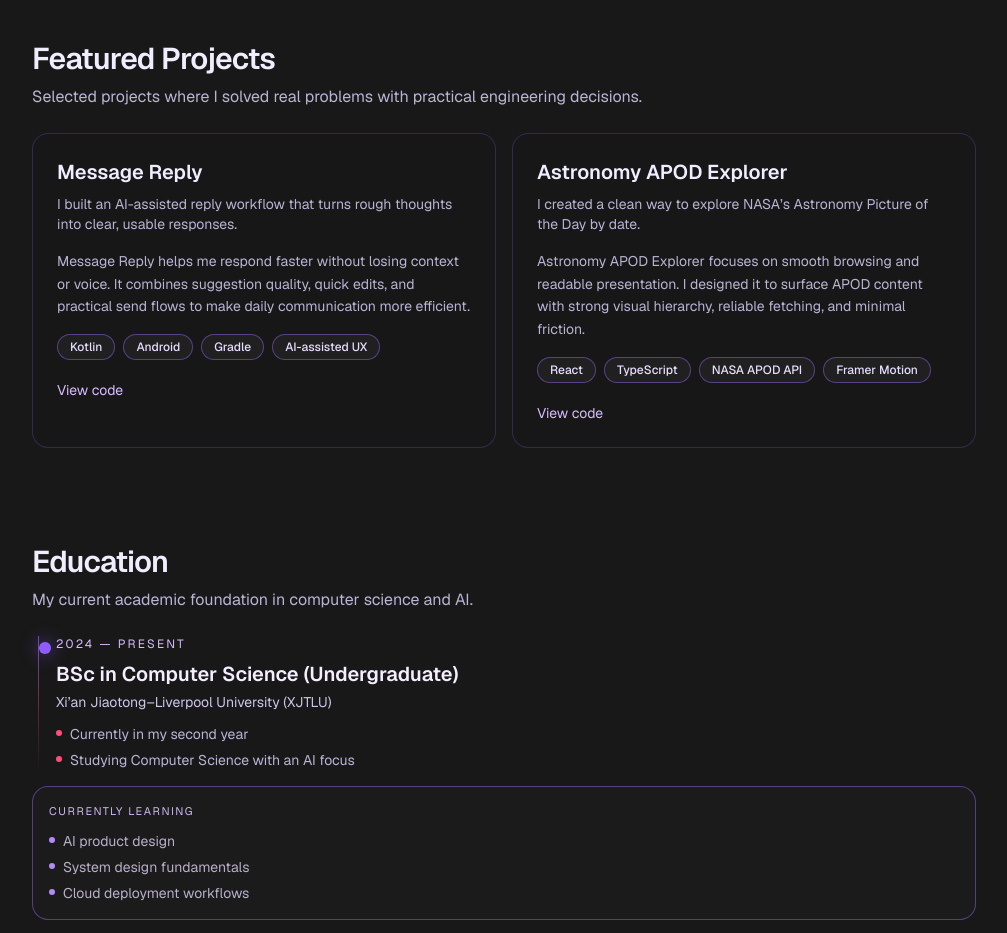
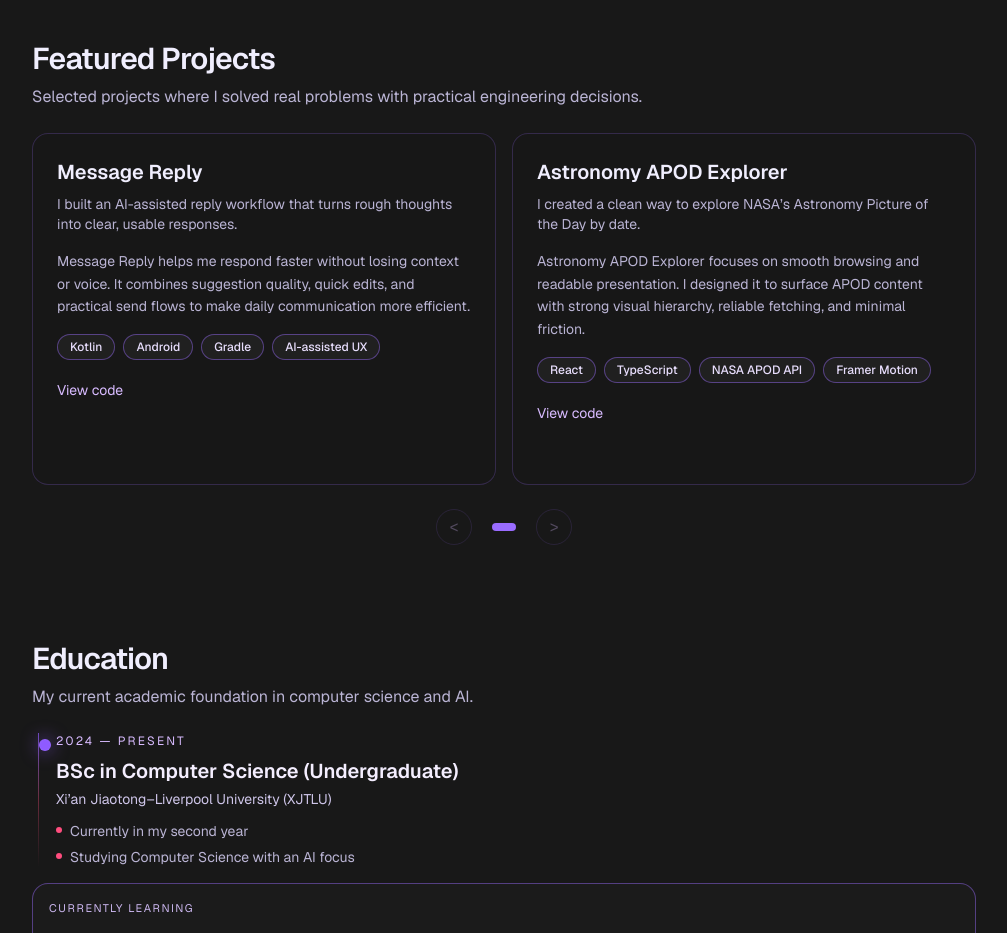
Before and after one commit to BlguunBN/Portfolio, a Next.js app: page / in a window 1280 px wide. Shown: the part 1080-2013 px from the top of the page, without its empty margins (136-1143 px from the left). Built offline with nearby package versions, Linux system fonts and the light colour scheme.

Commit message:
fix(projects): stabilize featured carousel sizing and smooth sideways scroll

```diff
--- a/src/components/sections/projects.tsx
+++ b/src/components/sections/projects.tsx
@@ -1,5 +1,6 @@
 "use client";
 
+import { useMemo, useRef, useState, type WheelEvent } from "react";
 import { motion, useReducedMotion } from "framer-motion";
 import Link from "next/link";
 import { Chip } from "@/src/components/ui/chip";
@@ -7,8 +8,56 @@ import { GlassCard } from "@/src/components/ui/glass-card";
 import { Section } from "@/src/components/ui/section";
 import { projects } from "@/src/data/projects";
 
+const PAGE_SIZE = 2;
+const WHEEL_TRIGGER = 56;
+const WHEEL_LOCK_MS = 300;
+const SWIPE_TRIGGER = 72;
+const SWIPE_VELOCITY_FACTOR = 0.16;
+
 export function ProjectsSection() {
   const shouldReduceMotion = useReducedMotion();
+  const [page, setPage] = useState(0);
+  const wheelCarry = useRef(0);
+  const wheelLockUntil = useRef(0);
+
+  const pages = useMemo(
+    () =>
+      Array.from({ length: Math.ceil(projects.length / PAGE_SIZE) }, (_, i) =>
+        projects.slice(i * PAGE_SIZE, i * PAGE_SIZE + PAGE_SIZE),
+      ),
+    [],
+  );
+
+  const totalPages = pages.length;
+
+  function clampPage(nextPage: number) {
+    return Math.min(totalPages - 1, Math.max(0, nextPage));
+  }
+
+  function goTo(nextPage: number) {
+    setPage(clampPage(nextPage));
+  }
+
+  function goBy(delta: number) {
+    setPage((currentPage) => clampPage(currentPage + delta));
+  }
+
+  function handleHorizontalWheel(event: WheelEvent<HTMLDivElement>) {
+    if (shouldReduceMotion || totalPages < 2) return;
+    if (Math.abs(event.deltaX) <= Math.abs(event.deltaY)) return;
+
+    event.preventDefault();
+    const now = performance.now();
+    if (now < wheelLockUntil.current) return;
+
+    wheelCarry.current += event.deltaX;
+    if (Math.abs(wheelCarry.current) < WHEEL_TRIGGER) return;
+
+    const direction = wheelCarry.current > 0 ? 1 : -1;
+    wheelCarry.current = 0;
+    wheelLockUntil.current = now + WHEEL_LOCK_MS;
+    goBy(direction);
+  }
 
   return (
     <Section
@@ -16,21 +65,35 @@ export function ProjectsSection() {
       title="Featured Projects"
       subtitle="Selected projects where I solved real problems with practical engineering decisions."
     >
+      <div className="relative overflow-hidden" onWheel={handleHorizontalWheel}>
+        <motion.div
+          className="flex items-stretch"
+          animate={{ x: `${-page * 100}%` }}
+          transition={
+            shouldReduceMotion
+              ? { duration: 0 }
+              : { type: "spring", stiffness: 240, damping: 30, mass: 0.7 }
+          }
+          drag={shouldReduceMotion ? false : "x"}
+          dragConstraints={{ left: 0, right: 0 }}
+          dragElastic={shouldReduceMotion ? 0 : 0.1}
+          dragMomentum={false}
+          onDragEnd={(_, info) => {
+            const swipe = info.offset.x + info.velocity.x * SWIPE_VELOCITY_FACTOR;
+            if (swipe < -SWIPE_TRIGGER) goBy(1);
+            else if (swipe > SWIPE_TRIGGER) goBy(-1);
+          }}
+          style={{ cursor: shouldReduceMotion ? "default" : "grab" }}
+        >
+          {pages.map((pageProjects, pageIndex) => (
+            <div key={pageIndex} className="w-full shrink-0">
               <div className="grid gap-4 md:grid-cols-2">
-        {projects.map((project, index) => (
+                {pageProjects.map((project) => (
                   <motion.div
                     key={project.slug}
-            {...(shouldReduceMotion
-              ? {}
-              : {
-                  initial: { opacity: 0, y: 20 },
-                  whileInView: { opacity: 1, y: 0 },
-                  viewport: { once: true, amount: 0.2 },
-                  transition: { duration: 0.35, delay: index * 0.06 },
-                  whileHover: { y: -4 },
-                })}
+                    {...(shouldReduceMotion ? {} : { whileHover: { y: -4 } })}
                   >
-            <GlassCard interactive className="h-full">
+                    <GlassCard interactive className="h-full min-h-[22rem] select-none">
                       <h3 className="text-xl font-semibold">{project.title}</h3>
                       <p className="text-muted mt-2 text-sm">{project.oneLiner}</p>
                       <p className="text-muted mt-4 text-sm leading-relaxed">{project.summary}</p>
@@ -45,6 +108,7 @@ export function ProjectsSection() {
                           target="_blank"
                           rel="noopener noreferrer"
                           className="text-[#d8bbff] hover:text-[#ff8fb2] focus-visible:outline-none focus-visible:ring-2 focus-visible:ring-[#9a6cff] rounded-sm"
+                          onClick={(e) => e.stopPropagation()}
                         >
                           View code
                         </Link>
@@ -54,6 +118,7 @@ export function ProjectsSection() {
                             target="_blank"
                             rel="noopener noreferrer"
                             className="text-[#d8bbff] hover:text-[#ff8fb2] focus-visible:outline-none focus-visible:ring-2 focus-visible:ring-[#9a6cff] rounded-sm"
+                            onClick={(e) => e.stopPropagation()}
                           >
                             Live preview
                           </Link>
@@ -63,6 +128,43 @@ export function ProjectsSection() {
                   </motion.div>
                 ))}
               </div>
+            </div>
+          ))}
+        </motion.div>
+
+        <div className="mt-6 flex items-center justify-center gap-5">
+          <button
+            onClick={() => goTo(page - 1)}
+            disabled={page === 0}
+            aria-label="Previous projects"
+            className="flex h-9 w-9 items-center justify-center rounded-full border border-[#9a6cff]/40 text-[#d8bbff] transition-colors hover:border-[#9a6cff] hover:text-white disabled:opacity-30 disabled:cursor-not-allowed"
+          >
+            {"<"}
+          </button>
+
+          <div className="flex gap-2">
+            {pages.map((_, i) => (
+              <button
+                key={i}
+                onClick={() => goTo(i)}
+                aria-label={`Go to page ${i + 1}`}
+                className={`h-2 rounded-full transition-all duration-300 ${
+                  i === page ? "w-6 bg-[#9a6cff]" : "w-2 bg-[#9a6cff]/30 hover:bg-[#9a6cff]/60"
+                }`}
+              />
+            ))}
+          </div>
+
+          <button
+            onClick={() => goTo(page + 1)}
+            disabled={page === totalPages - 1}
+            aria-label="Next projects"
+            className="flex h-9 w-9 items-center justify-center rounded-full border border-[#9a6cff]/40 text-[#d8bbff] transition-colors hover:border-[#9a6cff] hover:text-white disabled:opacity-30 disabled:cursor-not-allowed"
+          >
+            {">"}
+          </button>
+        </div>
+      </div>
     </Section>
   );
 }
```
Lines whose indentation alone changed are shown as unchanged.
